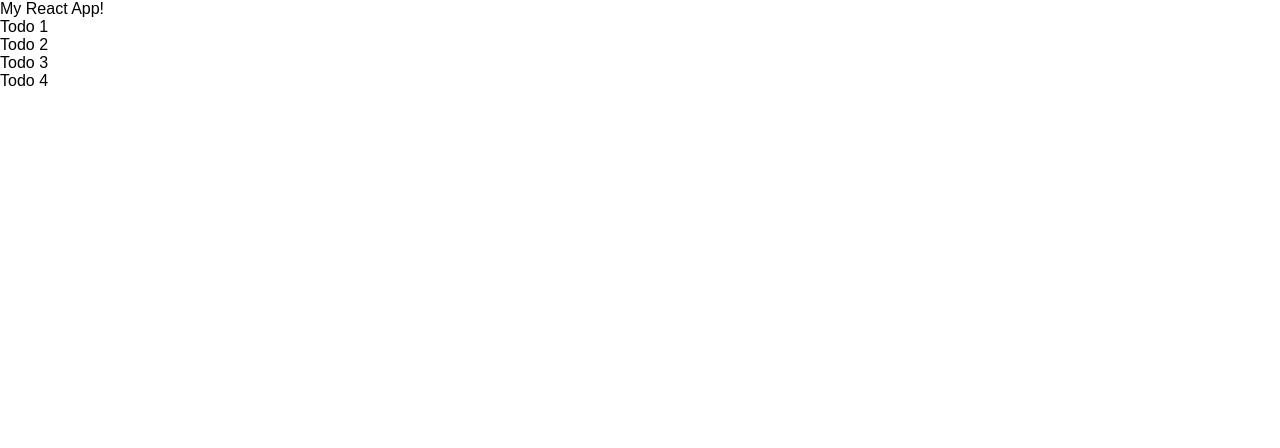
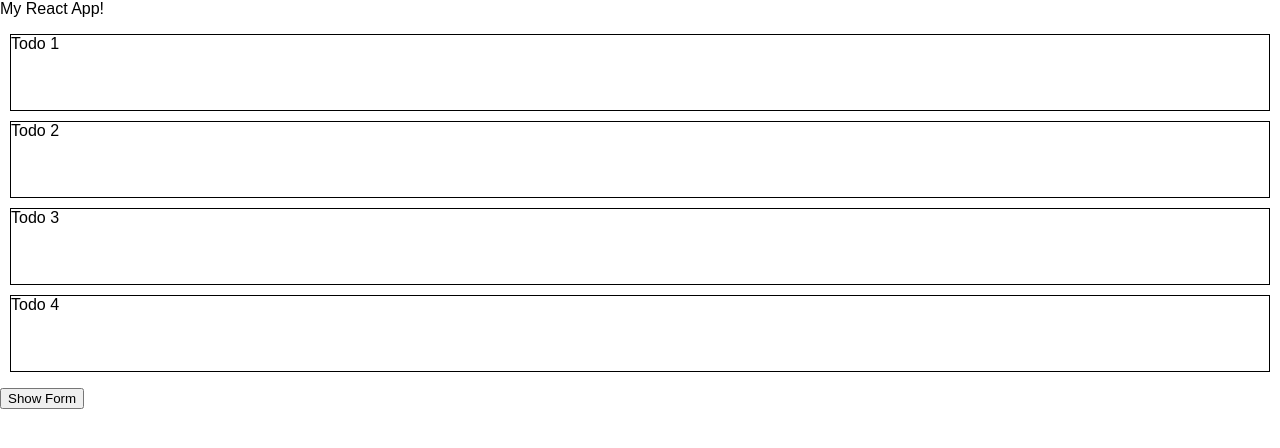
Before and after one commit to BobbyErickson89/React-Todo, a React (Create React App) app: page / in a window 1280 px wide. Shown: the top 448 px of the page. Built offline with nearby package versions, Linux system fonts and the light colour scheme.

Commit message:
small styling changes.  Also added components for our form for new todos

```diff
--- a/src/App.js
+++ b/src/App.js
@@ -1,5 +1,6 @@
 import React, { Component } from 'react';
 import TodoList from './components/todo_list';
+import NewTodo from './components/new_todo';
 
 class App extends Component {
   constructor(props){
@@ -32,6 +33,7 @@ class App extends Component {
           <div>
               My React App!
               <TodoList todos={this.state.todos} />
+              <NewTodo />
           </div>
       );
   }
--- /dev/null
+++ b/src/components/new_todo.js
@@ -0,0 +1,34 @@
+import React, { Component } from 'react';
+import NewTodoForm from './new_todo_form';
+
+class NewTodo extends Component {
+    constructor(props){
+        super(props);
+
+        this.state = {
+            showForm: false,
+        };
+
+        this.toggleState = this.toggleState.bind(this);
+    }
+
+    toggleState() {
+        this.setState((prevState) => ({ showForm: !prevState.showForm }));
+        // Found this solution on StackOverflow.  Apparently setState has default parameters, the first of which gives
+        // you access to the previous state.  This is very useful for toggling boolean states.  Here's more info:
+        // https://stackoverflow.com/questions/40359800/how-to-toggle-boolean-state-of-react-component
+        // https://stackoverflow.com/questions/39806802/lifecycle-event-state-and-prevstate-in-react-js
+        // https://reactjs.org/docs/react-component.html#setstate
+    }
+
+    render() {
+        return (
+            <div>
+                <button onClick={ this.toggleState }>Show Form</button>
+                { this.state.showForm ? <NewTodoForm /> : null }
+            </div>
+        )
+    }
+}
+
+export default NewTodo;
--- /dev/null
+++ b/src/components/new_todo_form.js
@@ -0,0 +1,12 @@
+import React, { Component } from 'react';
+
+class NewTodoForm extends Component {
+
+    render() {
+        return (
+            <input type="text" />
+        )
+    }
+}
+
+export default NewTodoForm;
--- a/src/components/todo_list.js
+++ b/src/components/todo_list.js
@@ -11,9 +11,9 @@ class TodoList extends Component {
         });
 
         return (
-            <div>
+            <ul>
                 {todoItems}
-            </div>
+            </ul>
         )
     }
 }
--- a/src/components/todo_list_item.js
+++ b/src/components/todo_list_item.js
@@ -4,7 +4,7 @@ class TodoListItem extends Component {
 
     render(){
         return (
-            <div>{this.props.todo}</div>
+            <li className="todo-list-item">{this.props.todo}</li>
         )
 
     }
--- a/src/style/index.css
+++ b/src/style/index.css
@@ -3,3 +3,14 @@ body {
   padding: 0;
   font-family: sans-serif;
 }
+
+ul {
+  list-style-type: none;
+  padding: 0;
+}
+
+.todo-list-item {
+  margin: 10px;
+  border: 1px solid black;
+  height: 75px;
+}
```
